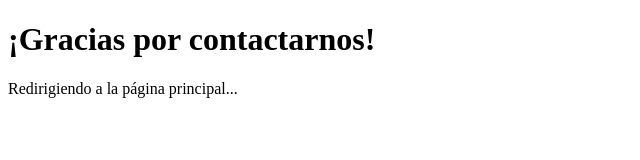
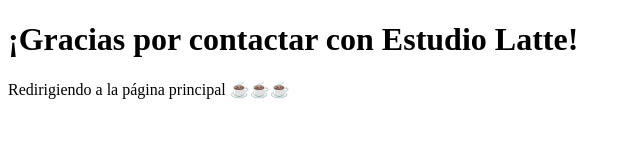
Before and after one commit to AlejandroHernanCid/EstudioParaCafetrias_web, a plain HTML site: page gracias.html in a window 1280 px wide. Shown: the whole page, without its empty margins (0-640 px from the left). Drawn offline with Linux system fonts and the light colour scheme.

Commit message:
formulario de contacto,  gracias con mensaje y redirigir a index.

```diff
--- a/gracias.html
+++ b/gracias.html
@@ -6,7 +6,7 @@
   <meta http-equiv="refresh" content="3; url=index.html"> <!-- redirige tras 3 seg -->
 </head>
 <body>
-  <h1>¡Gracias por contactarnos!</h1>
-  <p>Redirigiendo a la página principal...</p>
+  <h1>¡Gracias por contactar con Estudio Latte!</h1>
+  <p>Redirigiendo a la página principal ☕☕☕ </p>
 </body>
 </html>
```
Also changed, not shown: contacto.html (+2 -2 lines).
